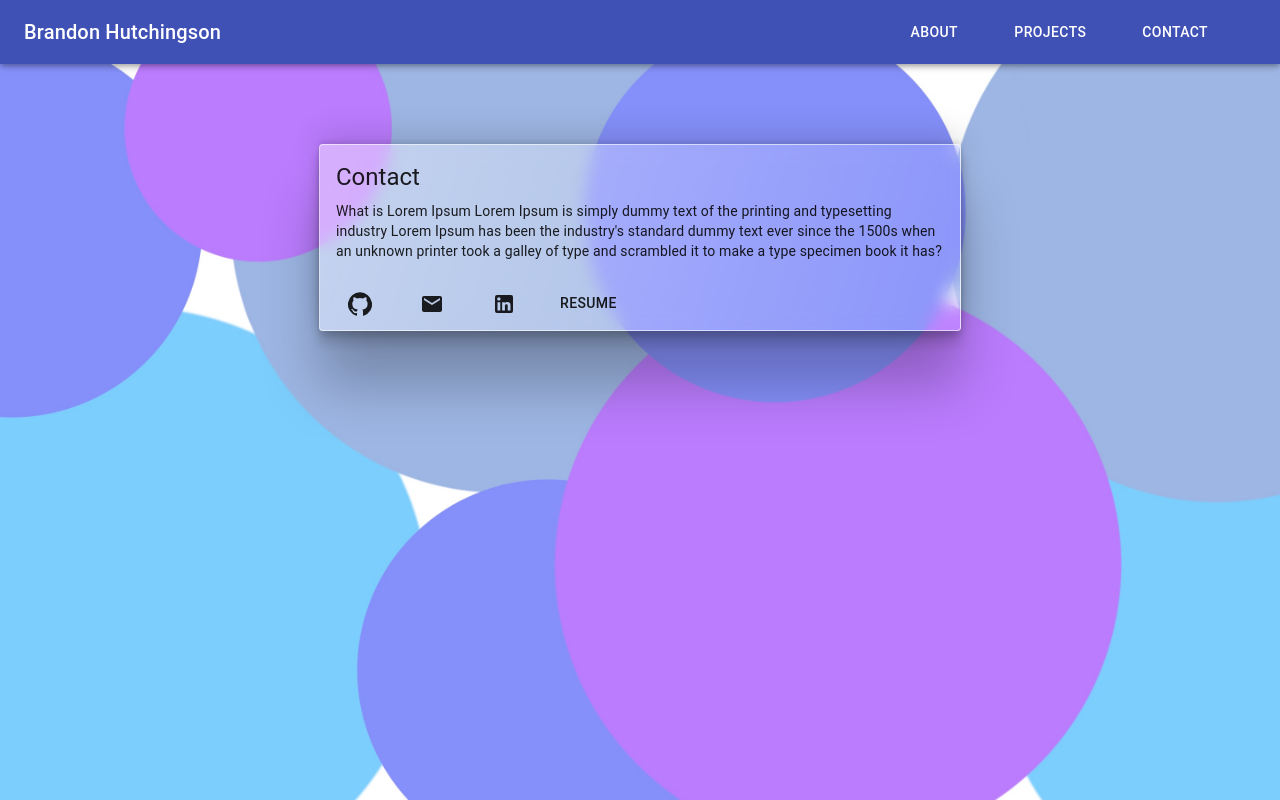
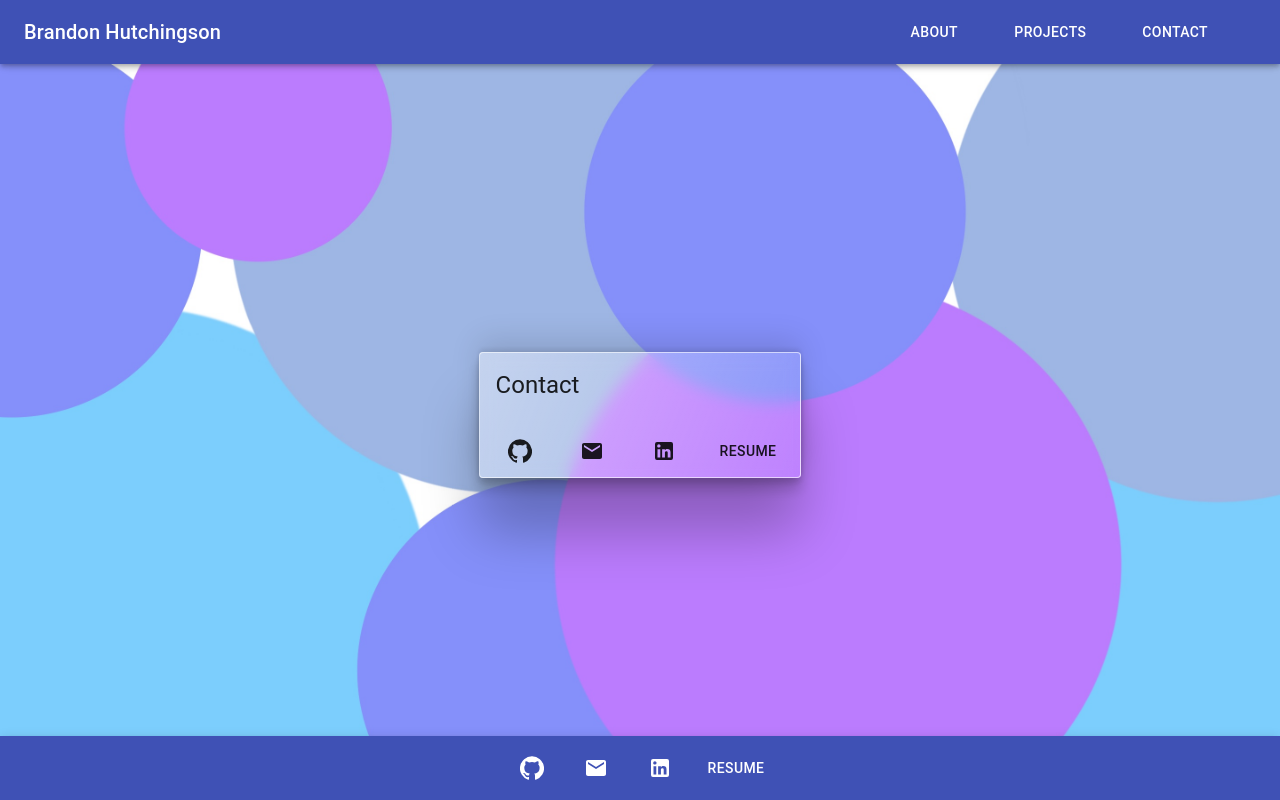
Before and after one commit to bHutchingson/react-portfolio, a React (Create React App) app: page /contact in a window 1280 px wide. Built offline with nearby package versions, Linux system fonts and the light colour scheme.

Commit message:
updated footer with icons/links

```diff
--- a/src/App.js
+++ b/src/App.js
@@ -5,10 +5,12 @@ import NavBar from "./components/navBar/NavBar";
 import Contact from "./pages/contact/Contact";
 import Projects from "./pages/projects/Projects";
 import About from "./pages/About";
+import Footer from './components/footer/Footer';
 
 function App() {
   return (
-    <Router>
+    <Router >
+      <div className="wholePage">
         <NavBar />
         <div className="page-container">
           <Route exact path="/" component={About} />
@@ -16,6 +18,8 @@ function App() {
           <Route exact path="/projects" component={Projects} />
           <Route exact path="/contact" component={Contact} />
         </div>
+        <Footer />
+      </div>
     </Router>
   );
 }
--- /dev/null
+++ b/src/components/footer/Footer.js
@@ -0,0 +1,28 @@
+import React from 'react';
+import useStyles from './style';
+import AppBar from '@material-ui/core/AppBar';
+import Toolbar from '@material-ui/core/Toolbar';
+import Typography from '@material-ui/core/Typography';
+import Button from '@material-ui/core/Button';
+import GitHubIcon from '@material-ui/icons/GitHub';
+import EmailIcon from '@material-ui/icons/Email';
+import LinkedInIcon from '@material-ui/icons/LinkedIn';
+import Pdf from "../../images/resume.pdf";
+
+
+const Footer = () => {
+  const classes = useStyles();
+
+  return (
+    <div className={classes.root}>
+      <AppBar className={classes.footer} position="static">
+          <Button className={classes.btn} target="_blank" href="https://github.com/bHutchingson" variant="primary" size="large"><GitHubIcon></GitHubIcon></Button>
+          <Button className={classes.btn} target="_blank" href="mailto:HutchingsonB@gmail.com" variant="primary" size="large"><EmailIcon></EmailIcon></Button>
+          <Button className={classes.btn} target="_blank" href="https://www.linkedin.com/in/brandon-hutchingson-a842b2181/" variant="primary" size="large"><LinkedInIcon></LinkedInIcon></Button>
+          <Button className={classes.btn} target="_blank" href={Pdf} variant="primary" size="medium">Resume</Button>
+      </AppBar>
+    </div>
+  );
+}
+
+export default Footer;
--- /dev/null
+++ b/src/components/footer/style.js
@@ -0,0 +1,21 @@
+import { makeStyles } from '@material-ui/core/styles';
+
+const useStyles = makeStyles({
+  root: {
+    display: 'flex',
+    height: '64px'
+  },
+  footer: {
+    display: 'flex',
+    flexDirection: 'row',
+    justifyContent: 'center'
+  },
+  btn: {
+    color: 'white'
+  },
+  title: {
+    flexGrow: 1,
+  },
+});
+
+export default useStyles;
--- a/src/pages/contact/Contact.js
+++ b/src/pages/contact/Contact.js
@@ -7,7 +7,7 @@ import CardContent from '@material-ui/core/CardContent';
 import GitHubIcon from '@material-ui/icons/GitHub';
 import EmailIcon from '@material-ui/icons/Email';
 import LinkedInIcon from '@material-ui/icons/LinkedIn';
-import Icon from '@material-ui/core/Icon';
+import Pdf from "../../images/resume.pdf";
 
 
 function Contact() {
@@ -18,16 +18,13 @@ function Contact() {
           <CardContent className={classes.content}>
             <Typography className={classes.text} variant="h5" component="h2" gutterBottom>
               Contact
-          </Typography>
-            <Typography className={classes.about} variant="body2" component="p">
-              What is Lorem Ipsum Lorem Ipsum is simply dummy text of the printing and typesetting industry Lorem Ipsum has been the industry's standard dummy text ever since the 1500s when an unknown printer took a galley of type and scrambled it to make a type specimen book it has?
-          </Typography>
+            </Typography>
           </CardContent>
           <CardActions className={classes.contactBtn}>
             <Button className={classes.btn} target="_blank" href="https://github.com/bHutchingson" variant="primary" size="large"><GitHubIcon></GitHubIcon></Button>
             <Button className={classes.btn} target="_blank" href="mailto:HutchingsonB@gmail.com" variant="primary" size="large"><EmailIcon></EmailIcon></Button>
             <Button className={classes.btn} target="_blank" href="https://www.linkedin.com/in/brandon-hutchingson-a842b2181/" variant="primary" size="large"><LinkedInIcon></LinkedInIcon></Button>
-            <Button className={classes.btn} target="_blank" variant="primary" size="medium">Resume</Button>
+            <Button className={classes.btn} target="_blank" href={Pdf} variant="primary" size="medium">Resume</Button>
           </CardActions>
         </Card>
     </div>
--- a/src/pages/contact/style.js
+++ b/src/pages/contact/style.js
@@ -11,11 +11,18 @@ const useStyles = makeStyles({
     boxShadow: 'rgba(0, 0, 0, 0.25) 0px 54px 55px, rgba(0, 0, 0, 0.12) 0px -12px 30px, rgba(0, 0, 0, 0.12) 0px 4px 6px, rgba(0, 0, 0, 0.17) 0px 12px 13px, rgba(0, 0, 0, 0.09) 0px -3px 5px',
     backdropFilter: "blur(8px)",
     background: 'linear-gradient(top left, rgb(255, 255, 255, .4), rgb(255, 255, 255, .05))',
-    marginBottom: 50
+    marginBottom: 50,
+    width: '100%'
   },
   contactContainer: {
     display: 'flex',
-    justifyContent: 'center'
+    justifyContent: 'center',
+  },
+  text: {
+    alignSelf: 'center',
+  },
+  content: {
+    width: 'auto'
   }
 });
 
--- a/src/style.css
+++ b/src/style.css
@@ -20,10 +20,15 @@ a {
 .page-container {
   padding-top: 10vh;
   width: 100vw;
-  height: 100%;
   display: flex;
   align-items: center;
   justify-content: center;
   z-index: 100;
+}
 
+.wholePage {
+  display: flex;
+  min-height: 100vh;
+  flex-direction: column;
+  justify-content: space-between;
 }
```
Also changed, not shown: 1 other file (tests, documents, lock files or other folders). Lines whose indentation alone changed are shown as unchanged.
